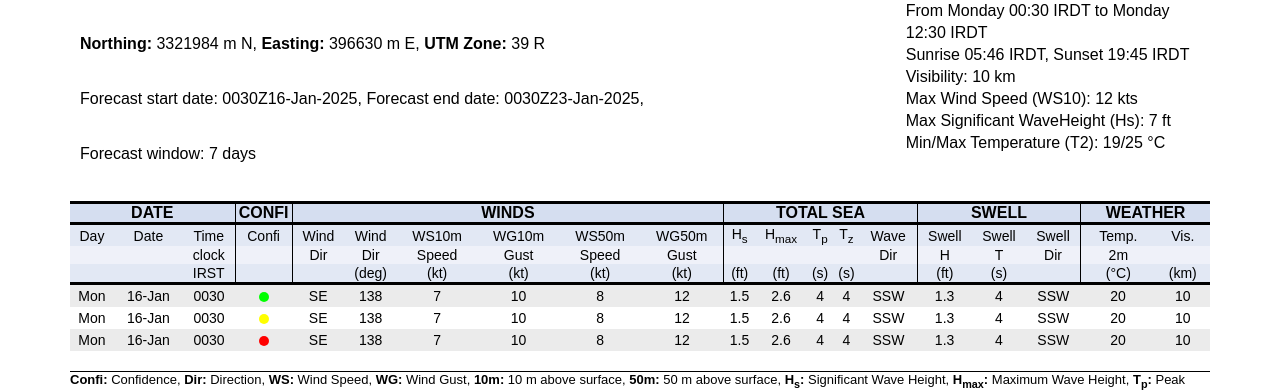
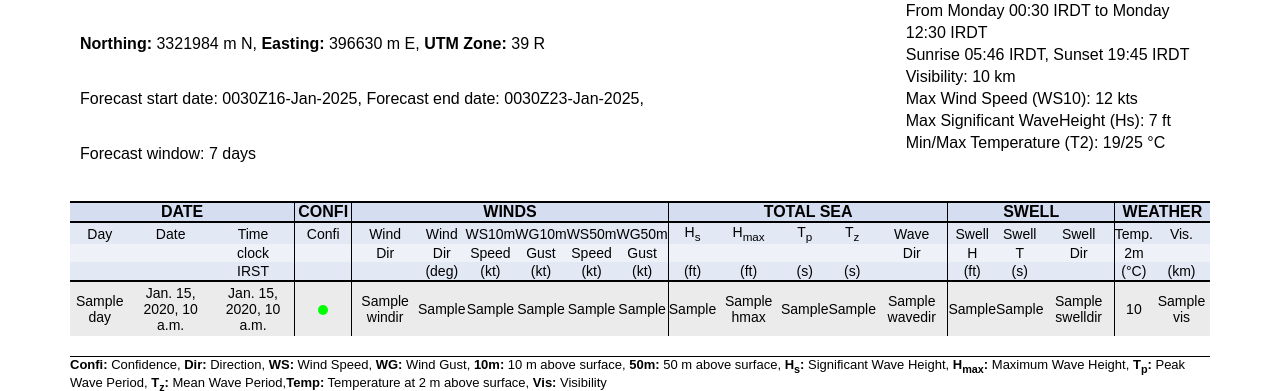
Before and after one commit to mbnahmadi/DRM, a Django app: template reports/templates/reports/main-reports.html in a window 1280 px wide. Shown: the part 364-755 px from the top of the page. Run offline with Django 5.2, Linux system fonts and the light colour scheme; the template is opened without the code that fills it: most values are stand-ins (such as "Sample title", 1, 10 or a date in 2020); data that the repository does not hold is empty.

Commit message:
complete header table

```diff
--- a/reports/templates/reports/main-reports.html
+++ b/reports/templates/reports/main-reports.html
@@ -133,71 +133,30 @@
                     </thead>
                     <tbody>
                         <tr>
-                            <td>Mon</td>
-                            <td>16-Jan</td>
-                            <td>0030</td>
-                            <td><span class="dot-green"></span></td>
-                            <td>SE</td>
-                            <td>138</td>
-                            <td>7</td>
-                            <td>10</td>
-                            <td>8</td>
-                            <td>12</td>
-                            <td>1.5</td>
-                            <td>2.6</td>
-                            <td>4</td>
-                            <td>4</td>
-                            <td>SSW</td>
-                            <td>1.3</td>
-                            <td>4</td>
-                            <td>SSW</td>
-                            <td>20</td>
-                            <td>10</td>
+                            {% for item in data.data %}
+                            <td>{{item.day}}</td>
+                            <td>{{item.date}}</td>
+                            <td style="border-right: solid 1px black;">{{item.time}}</td>
+                            <td style="border-right: solid 1px black;"><span class="dot-green"></span></td>
+                            <td>{{item.windir}}</td>
+                            <td>{{item.winddir_deg}}</td>
+                            <td>{{item.ws10}}</td>
+                            <td>{{item.wg10}}</td>
+                            <td>{{item.ws50}}</td>
+                            <td style="border-right: solid 1px black;">{{item.wg50}}</td>
+                            <td>{{item.Hs}}</td>
+                            <td>{{item.Hmax}}</td>
+                            <td>{{item.Tp}}</td>
+                            <td>{{item.Tz}}</td>
+                            <td style="border-right: solid 1px black;">{{item.wavedir}}</td>
+                            <td>{{item.swellH}}</td>
+                            <td>{{item.swellT}}</td>
+                            <td style="border-right: solid 1px black;">{{item.swelldir}}</td>
+                            <td>{{item.temp}}</td>
+                            <td>{{item.vis}}</td>
                         </tr>
-                        <tr>
-                            <td>Mon</td>
-                            <td>16-Jan</td>
-                            <td>0030</td>
-                            <td><span class="dot-yellow"></span></td>
-                            <td>SE</td>
-                            <td>138</td>
-                            <td>7</td>
-                            <td>10</td>
-                            <td>8</td>
-                            <td>12</td>
-                            <td>1.5</td>
-                            <td>2.6</td>
-                            <td>4</td>
-                            <td>4</td>
-                            <td>SSW</td>
-                            <td>1.3</td>
-                            <td>4</td>
-                            <td>SSW</td>
-                            <td>20</td>
-                            <td>10</td>
-                        </tr>
-                        <tr>
-                            <td>Mon</td>
-                            <td>16-Jan</td>
-                            <td>0030</td>
-                            <td><span class="dot-red"></span></td>
-                            <td>SE</td>
-                            <td>138</td>
-                            <td>7</td>
-                            <td>10</td>
-                            <td>8</td>
-                            <td>12</td>
-                            <td>1.5</td>
-                            <td>2.6</td>
-                            <td>4</td>
-                            <td>4</td>
-                            <td>SSW</td>
-                            <td>1.3</td>
-                            <td>4</td>
-                            <td>SSW</td>
-                            <td>20</td>
-                            <td>10</td>
-                        </tr>
+                        {% endfor %}
+
                     </tbody>
                 </table>
             </div>
--- a/reports/views.py
+++ b/reports/views.py
@@ -1,48 +1,18 @@
 from django.shortcuts import render
 from django.http import JsonResponse
 import json
+from .scripts.get_winddata import process_wind_data
 
 # Create your views here.
+path = 'media/data/'
 
 def main_reports(request):
     '''show main reports page'''
-    return render(request, 'reports/main-reports.html')
-
+    data = process_wind_data(path)
+    return render(request, 'reports/main-reports.html', {'data': data})
 
 def get_wind_data(request):
-    # فرض کنید داده‌ها از دیتابیس یا محاسبات آمده‌اند
-    labels = ["00", "03", "06", "09", "12", "15", "18", "21"],  # زمان‌ها
-    datasets = [
-        {
-            "label": "WS 10m",
-            "data": [5, 7, 10, 15, 20, 18, 12, 8],
-            "borderColor": "blue",
-            "fill": "false"
-        },
-        {
-            "label": "WG 10m",
-            "data": [6, 8, 11, 16, 22, 19, 13, 9],
-            "borderColor": "red",
-            "fill": "false"
-        },
-        {
-            "label": "WS 50m",
-            "data": [4, 6, 9, 14, 19, 17, 11, 7],
-            "borderColor": "yellow",
-            "fill": "false"
-        },
-        {
-            "label": "WG 50m",
-            "data": [5, 7, 10, 15, 20, 18, 12, 8],
-            "borderColor": "black",
-            "fill": "false"
-        }
-    ]
 
-    response_data = {
-        "chart": {
-            "labels": labels,
-            "datasets": datasets
-        }
-    }
-    return JsonResponse(response_data)
+    # data = process_wind_data(path)
+
+    return JsonResponse()
--- a/static/css/main.css
+++ b/static/css/main.css
@@ -62,65 +62,85 @@ main{
 .main-content-table{
     margin-top: 20px;
 }
-.main-content-table table{
+.main-content-table table {
     width: 100%;
     border-collapse: collapse;
     text-align: center;
 }
 
+/* استایل برای کل thead */
+.main-content-table table thead {
+    position: sticky;
+    top: 0;
+    background-color: white; /* برای جلوگیری از transparent شدن */
+}
 
-.sub-header th{
+/* استایل برای هدرهای اصلی */
+.table-header {
+    position: relative;
+    /* border-top: 2px solid black; */
+    /* border-bottom: 2px solid black; */
+    border-right: 1px solid black;
+    background-color: #D5DEF0 !important;
+    padding: 2px 0px;
+}
+
+/* استایل برای ردیف‌های هدر */
+.sub-header th,
+.sub-header2 th,
+.sub-header3 th {
     font-size: 14px;
     color: black;
     font-weight: 100;
-}
-
-.sub-header2 th{
-    font-size: 14px;
-    color: black;
-    font-weight: 100;
-}
-
-.sub-header3 th{
-    font-size: 14px;
-    color: black;
-    font-weight: 100;
-}
-
-.table-header {
-    border-top: 3px solid black;
-    border-bottom: 3px solid black;
-    border-right: 1px solid black;
-    background-color: #D5DEF0;
+    background-color: inherit;
 }
 
 .sub-header-cell {
-    /* width: 5%; */
-    background-color: #E2E8F4;
+    background-color: #E2E8F4 !important;
     padding: 1px 0px;
 }
 
 .sub-header-cell-light {
-    /* width: 5%; */
-    background-color: #EFF1F9;
+    background-color: #EFF1F9 !important;
     padding: 1px 0px;
-
-}
-
-.sub-header-cell-light {
-    /* width: 5%; */
-    background-color: #EFF1F9;
-    padding: 1px 0px;
-
 }
 
 .bottom-header-cell {
-    /* width: 6.66%; */
-    border-bottom: 3px solid black;
-    background-color: #E2E8F4;
+    border-bottom: 2px solid black;
+    background-color: #E2E8F4 !important;
     padding: 1px 0px;
+}
+.table-header::before {
+    content: '';
+    position: absolute;
+    left: 0;
+    right: 0;
+    top: 0;
+    /* bottom: 0; */
+    height: 2px;
+    background-color: black;
+}
+.table-header::after {
+    content: '';
+    position: absolute;
+    left: 0;
+    right: 0;
+    bottom: 0;
+    height: 2px;
+    background-color: black;
+}
 
+/* اضافه کردن box-shadow برای حفظ border در حالت sticky */
+.main-content-table table thead::after {
+    content: '';
+    position: absolute;
+    left: 0;
+    right: 0;
+    bottom: 0;
+    height: 2px;
+    background-color: black;
 }
+
 .main-content-table table tbody{
     font-size: 14px;
     color: black;
```
